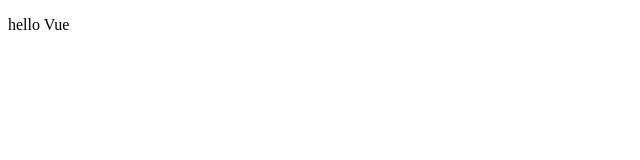
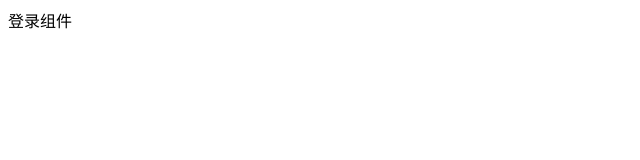
Before and after one commit to zhouxiao123456/vue-shop, a Vue app: page /#/login in a window 1280 px wide. Before the commit this address led to /#/. Shown: the top 160 px of the page, without its empty margins (0-640 px from the left). Built offline with nearby package versions, Linux system fonts and the light colour scheme.

Commit message:
02.登录组件准备

```diff
--- a/src/App.vue
+++ b/src/App.vue
@@ -1,9 +1,17 @@
 <template>
   <div id="app">
-    <p>hello Vue</p>
+    <router-view></router-view>
   </div>
 </template>
 
-<script></script>
+<script>
+// export default new Router({
+//   routes: []
+// });
+
+export default {
+  name: 'app'
+};
+</script>
 
 <style></style>
--- /dev/null
+++ b/src/components/Login.vue
@@ -0,0 +1,9 @@
+<template>
+  <div>
+    登录组件
+  </div>
+</template>
+
+<script>
+export default {};
+</script>
--- a/src/router/index.js
+++ b/src/router/index.js
@@ -1,9 +1,13 @@
 import Vue from 'vue';
 import VueRouter from 'vue-router';
+import Login from '../components/Login.vue';
 
 Vue.use(VueRouter);
 
-const routes = [];
+const routes = [
+  { path: '/', redirect: '/login' },
+  { path: '/login', component: Login }
+];
 
 const router = new VueRouter({
   routes
```
